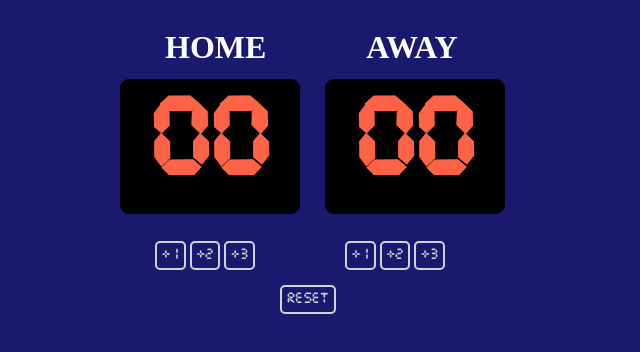
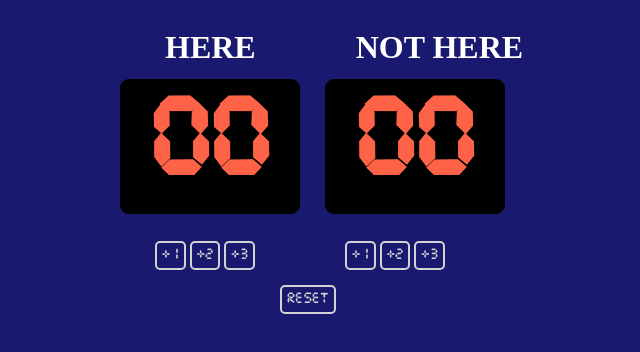
Before and after one commit to zane786/GitHubDesktopTutorial, a website built with Vite: page index.html in a window 1280 px wide. Shown: the whole page, without its empty margins (344-984 px from the left). Built offline with nearby package versions, Linux system fonts and the light colour scheme.

Commit message:
Changed the titles once again

```diff
--- a/index.html
+++ b/index.html
@@ -7,8 +7,8 @@
     <body>
         <main>
         <div class="titles">
-            <h1>HOME</h1>
-            <h1>AWAY</h1>
+            <h1>HERE</h1>
+            <h1>NOT HERE</h1>
         </div>
 
 
```
